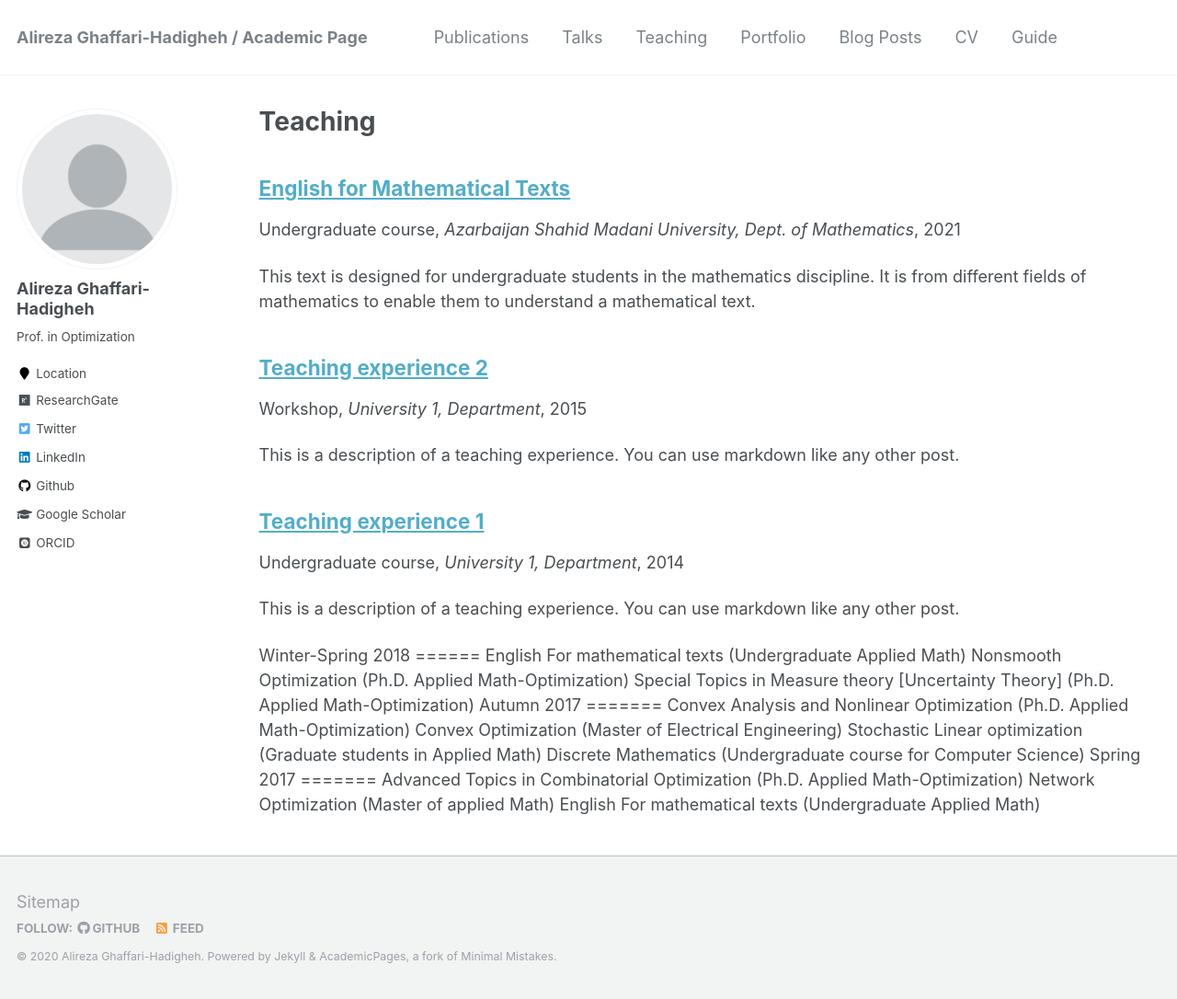
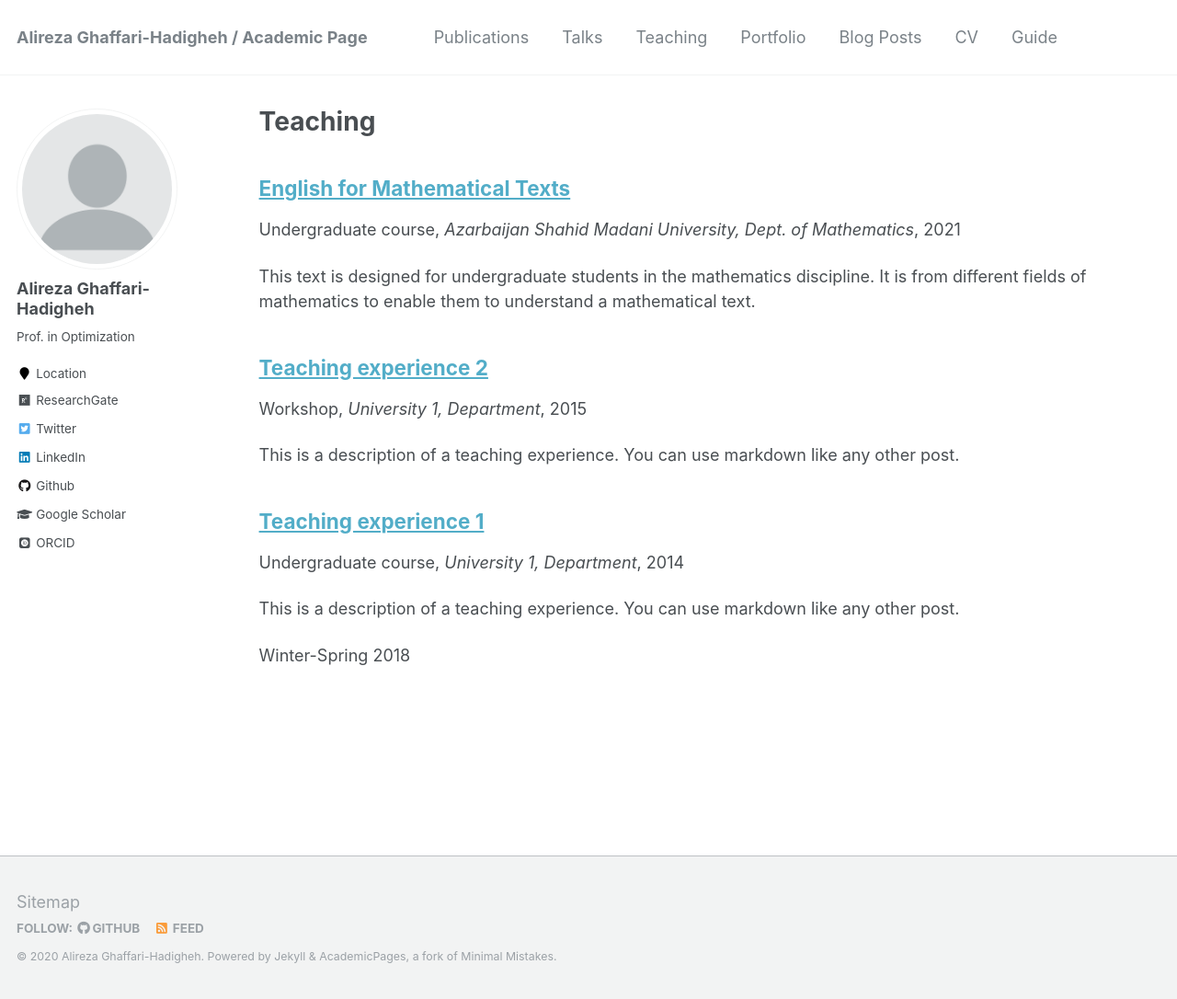
Before and after one commit to Hadigheha/hadigheha.github.io, a Jekyll site: the page built from _pages/teaching.html, in a window 1280 px wide and 1086 px high. Shown: the whole window at 92% size. Built offline with Jekyll 4.4.1, drawn with Linux system fonts in a browser that asks for light colours; some web fonts are replaced.

Commit message:
teaching page is corrected

```diff
--- a/_pages/teaching.html
+++ b/_pages/teaching.html
@@ -12,21 +12,3 @@ author_profile: true
 {% endfor %}
 
 Winter-Spring 2018
-======
-
-English For  mathematical  texts (Undergraduate Applied Math)
-Nonsmooth Optimization (Ph.D. Applied Math-Optimization)
-Special Topics in Measure theory [Uncertainty Theory] (Ph.D. Applied Math-Optimization)
-
-Autumn 2017
-=======
-Convex Analysis and Nonlinear Optimization (Ph.D. Applied Math-Optimization)
-Convex Optimization (Master of Electrical Engineering)
-Stochastic Linear optimization (Graduate students in Applied Math)
-Discrete Mathematics (Undergraduate course for Computer Science)
-
-Spring 2017
-=======
-Advanced Topics in Combinatorial Optimization (Ph.D. Applied Math-Optimization)
-Network Optimization (Master of applied Math)
-English For  mathematical  texts (Undergraduate Applied Math)
```
